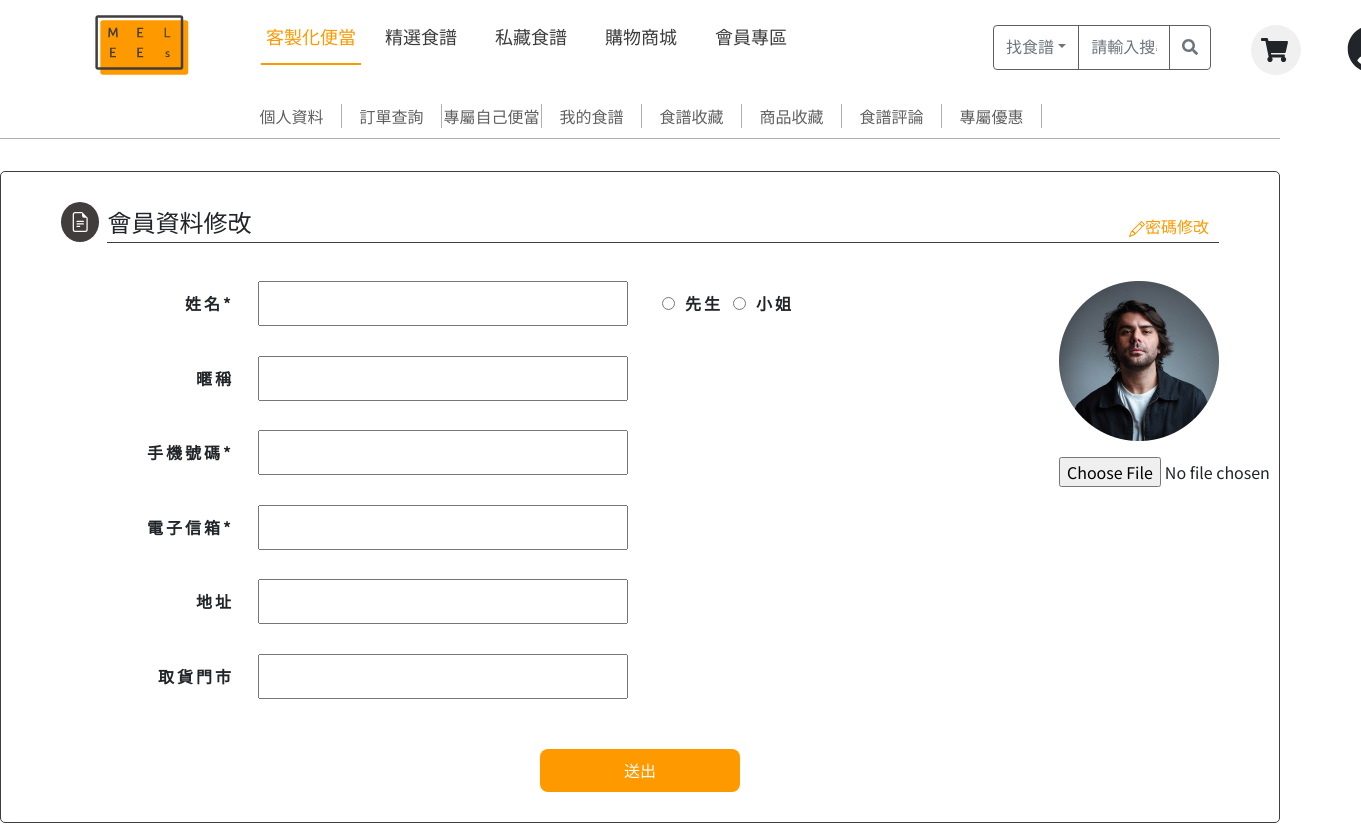
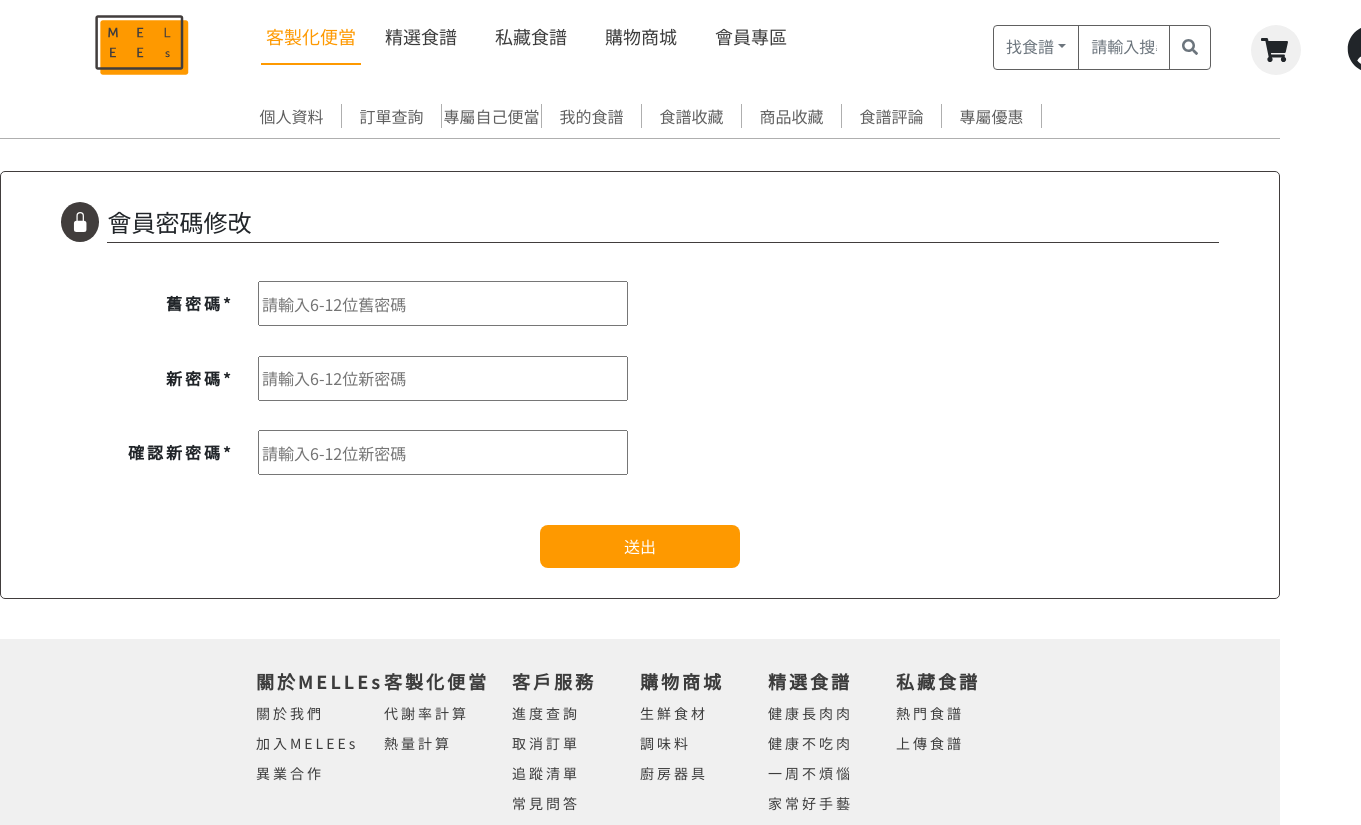
Before and after one commit to gemini497586/melees, a React (Create React App) app in the folder frontend/: page / in a window 1280 px wide. Shown: the top 825 px of the page, 1361 px wide, since content can reach past the window. Built offline with nearby package versions, Linux system fonts and the light colour scheme.

Commit message:
會員資料與密碼修改新增新增footer

```diff
--- a/frontend/src/App.js
+++ b/frontend/src/App.js
@@ -12,10 +12,10 @@ function App() {
       {/* 完成分頁 */}
       {/* <Login /> */}
       {/* <Register /> */}
+      {/* <EditMemberInfo /> */}
+      <EditPassword />
       {/* 未完成分頁 */}
       {/* <OrderDetails /> */}
-      {/* <EditPassword /> */}
-      <EditMemberInfo />
     </div>
   )
 }
--- a/frontend/src/pages/member/EditMemberInfo.js
+++ b/frontend/src/pages/member/EditMemberInfo.js
@@ -5,6 +5,7 @@ import '../../style/member.css'
 import avatar from '../../images/Avatar.png'
 import Header from '../../component/Header'
 import MinorBar from './component/MinorBar'
+import Footer from '../../component/Footer'
 
 function EditMemberInfo() {
   return (
@@ -127,6 +128,7 @@ function EditMemberInfo() {
         </div>
         <button className="member-form-submitBtn">送出</button>
       </form>
+      <Footer />
     </>
   )
 }
--- a/frontend/src/pages/member/EditPassword.js
+++ b/frontend/src/pages/member/EditPassword.js
@@ -1,11 +1,16 @@
 import React from 'react'
 import '../../style/global.css'
 import '../../style/member.css'
+import Header from '../../component/Header'
+import MinorBar from './component/MinorBar'
+import Footer from '../../component/Footer'
 
 function EditPassword() {
   return (
     <>
-      <form className="member-form">
+      <Header />
+      <MinorBar />
+      <form className="member-form member-form-forEditMemberInfo">
         <div className="member-form-title">
           <div className="member-form-title-icon">
             <svg
@@ -58,6 +63,7 @@ function EditPassword() {
         </div>
         <button className="member-form-submitBtn">送出</button>
       </form>
+      <Footer />
     </>
   )
 }
--- a/frontend/src/style/member.css
+++ b/frontend/src/style/member.css
@@ -123,5 +123,5 @@
 
 /* 會員資料修改頁面的客製版 */
 .member-form-forEditMemberInfo {
-  margin-top: 32px;
+  margin: 32px auto 40px;
 }
```
